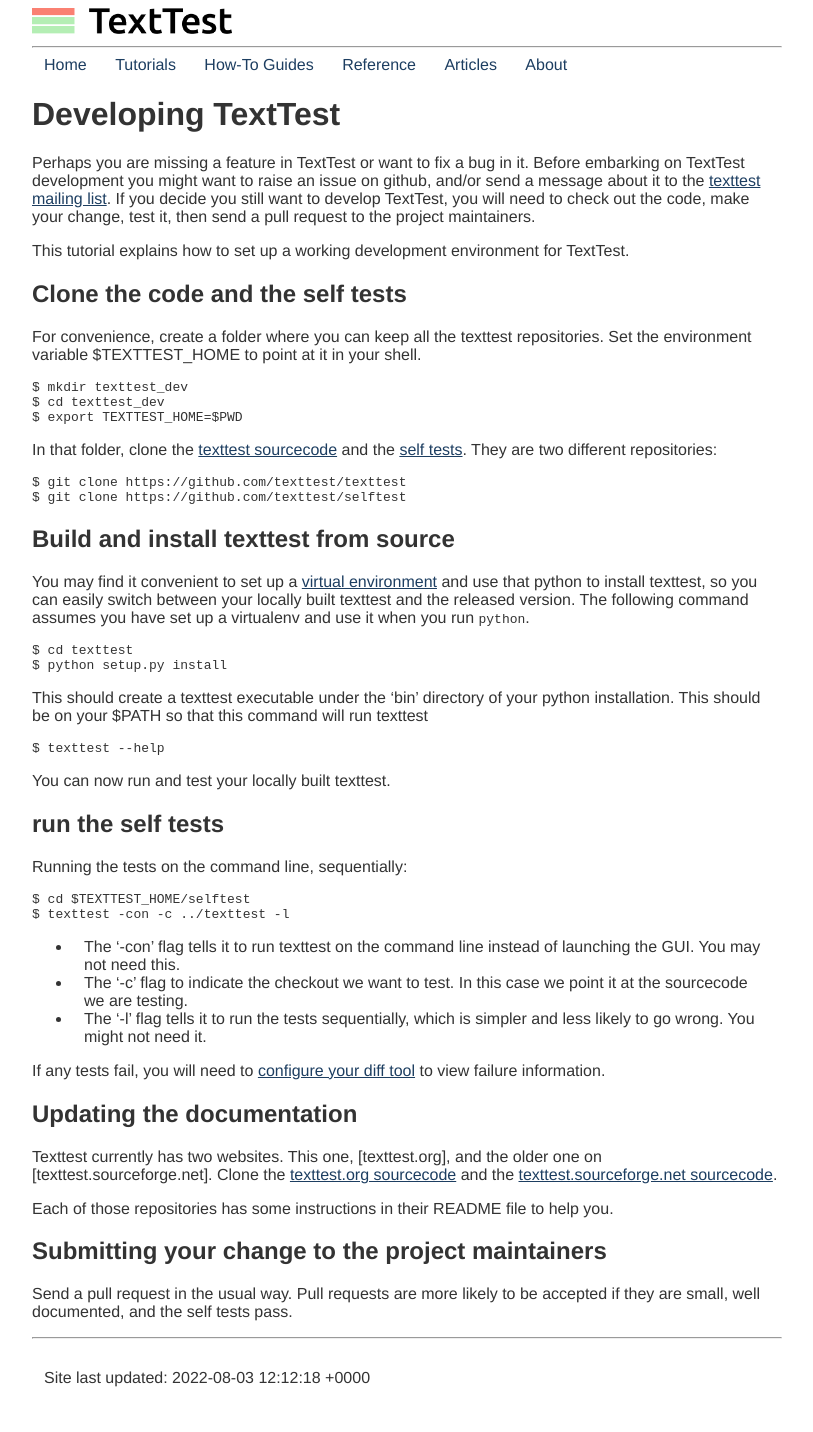
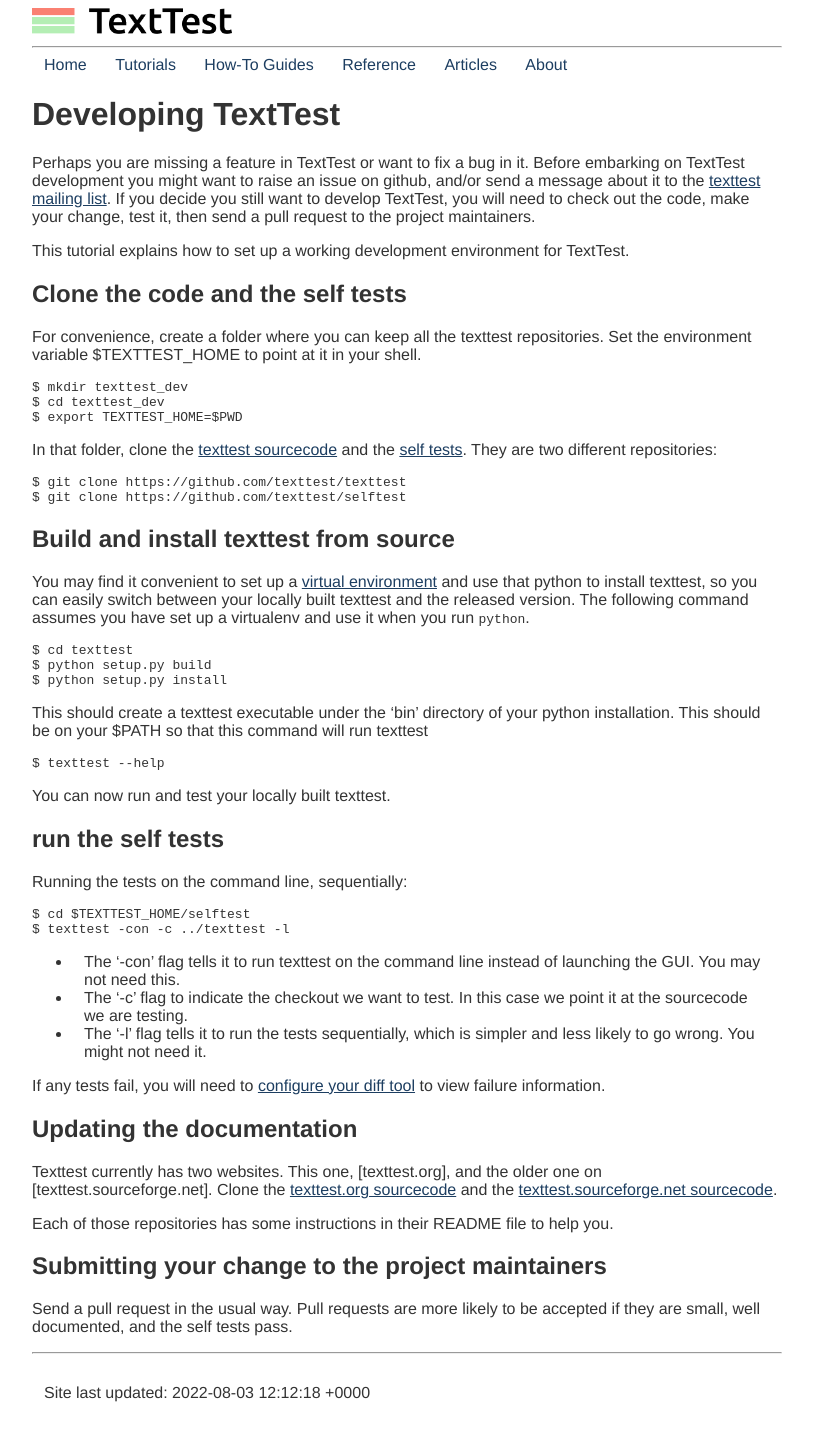
Before and after one commit to texttest/website_2, a Jekyll site: the page built from _tutorials/texttest_development.md, in a window 1280 px wide. Shown: the whole page, without its empty margins (233-1046 px from the left). Built offline with Jekyll 4.4.1, drawn with Linux system fonts in a browser that asks for light colours.

Commit message:
fix error in tutorial

```diff
--- a/_tutorials/texttest_development.md
+++ b/_tutorials/texttest_development.md
@@ -27,6 +27,7 @@
 You may find it convenient to set up a [virtual environment](https://docs.python.org/3/library/venv.html) and use that python to install texttest, so you can easily switch between your locally built texttest and the released version. The following command assumes you have set up a virtualenv and use it when you run `python`.
 
     $ cd texttest
+    $ python setup.py build
     $ python setup.py install
 
 This should create a texttest executable under the 'bin' directory of your python installation. This should be on  your $PATH so that this command will run texttest
```
